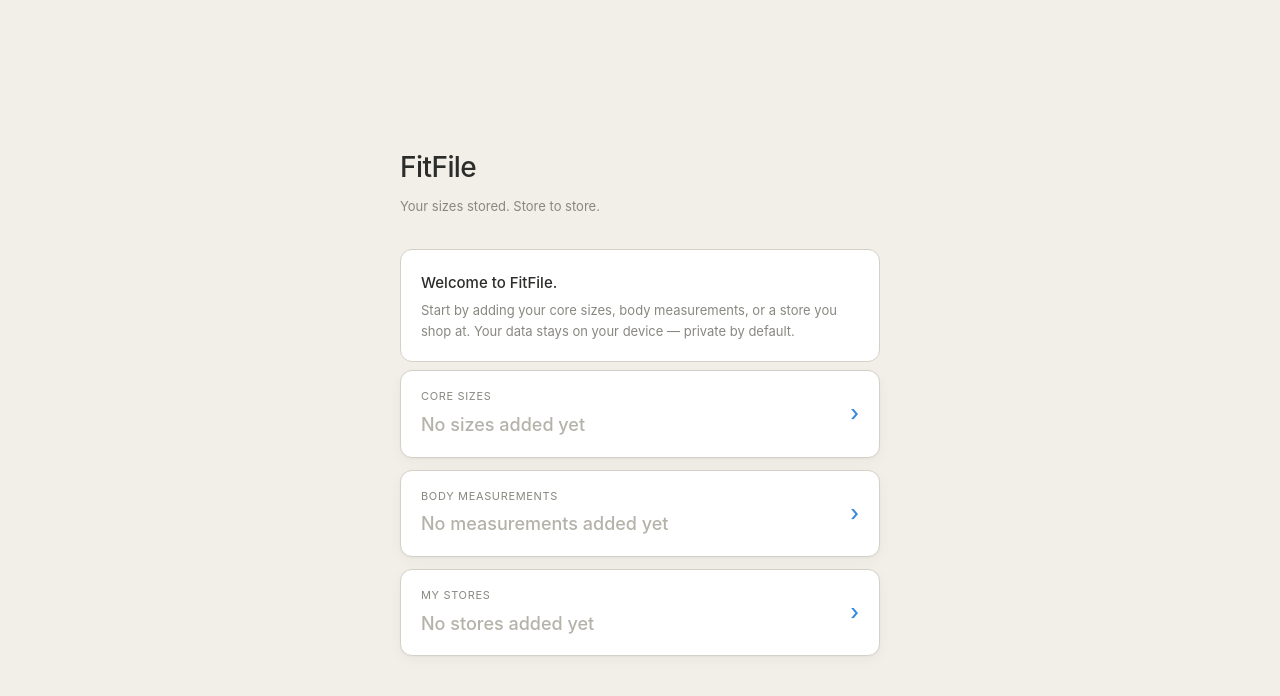
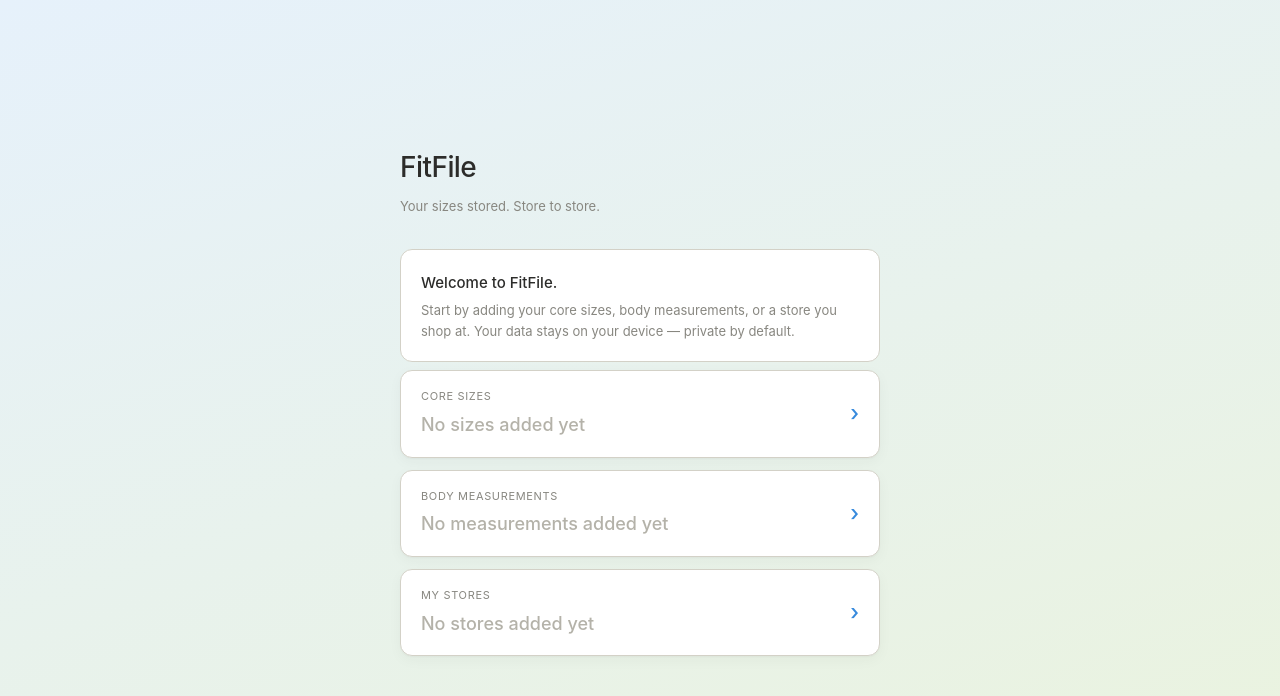
Before and after one commit to AJT-prod/fitfile, a React (Vite) app: page / in a window 1280 px wide. Shown: the top 696 px of the page. Built offline with nearby package versions, Linux system fonts and the light colour scheme.

Commit message:
Swap page background to a blue-to-green gradient
Moves off the flat beige to a soft gradient using the existing blue and green palette tints, giving pages more visual depth without introducing new colors.

```diff
--- a/src/index.css
+++ b/src/index.css
@@ -2,7 +2,8 @@
 
 body {
   font-family: -apple-system, BlinkMacSystemFont, 'Segoe UI', sans-serif;
-  background-color: #F1EFE8;
+  background: linear-gradient(160deg, #E6F1FB 0%, #EAF3DE 100%);
+  background-attachment: fixed;
   color: #2C2C2A;
   font-size: 16px;
   line-height: 1.7;
```
